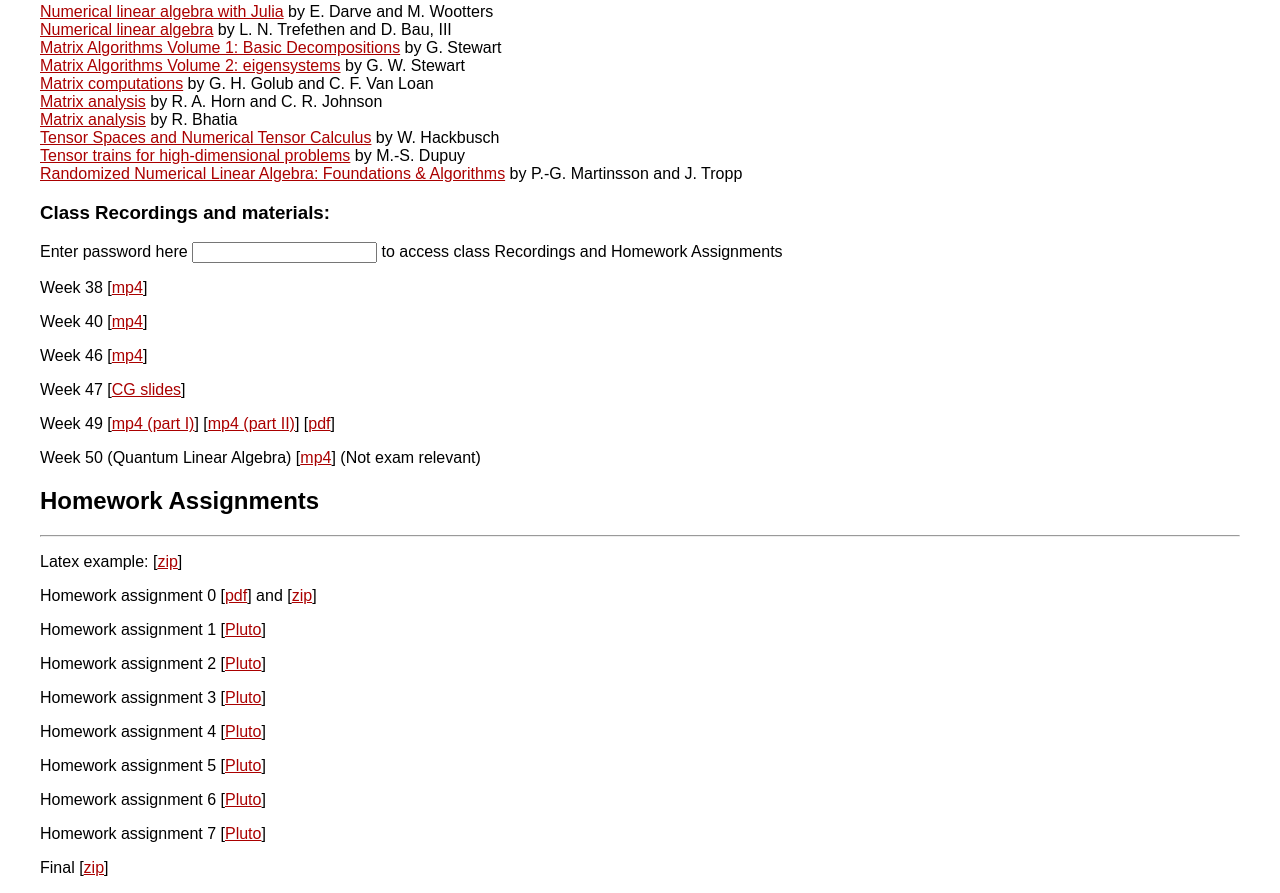
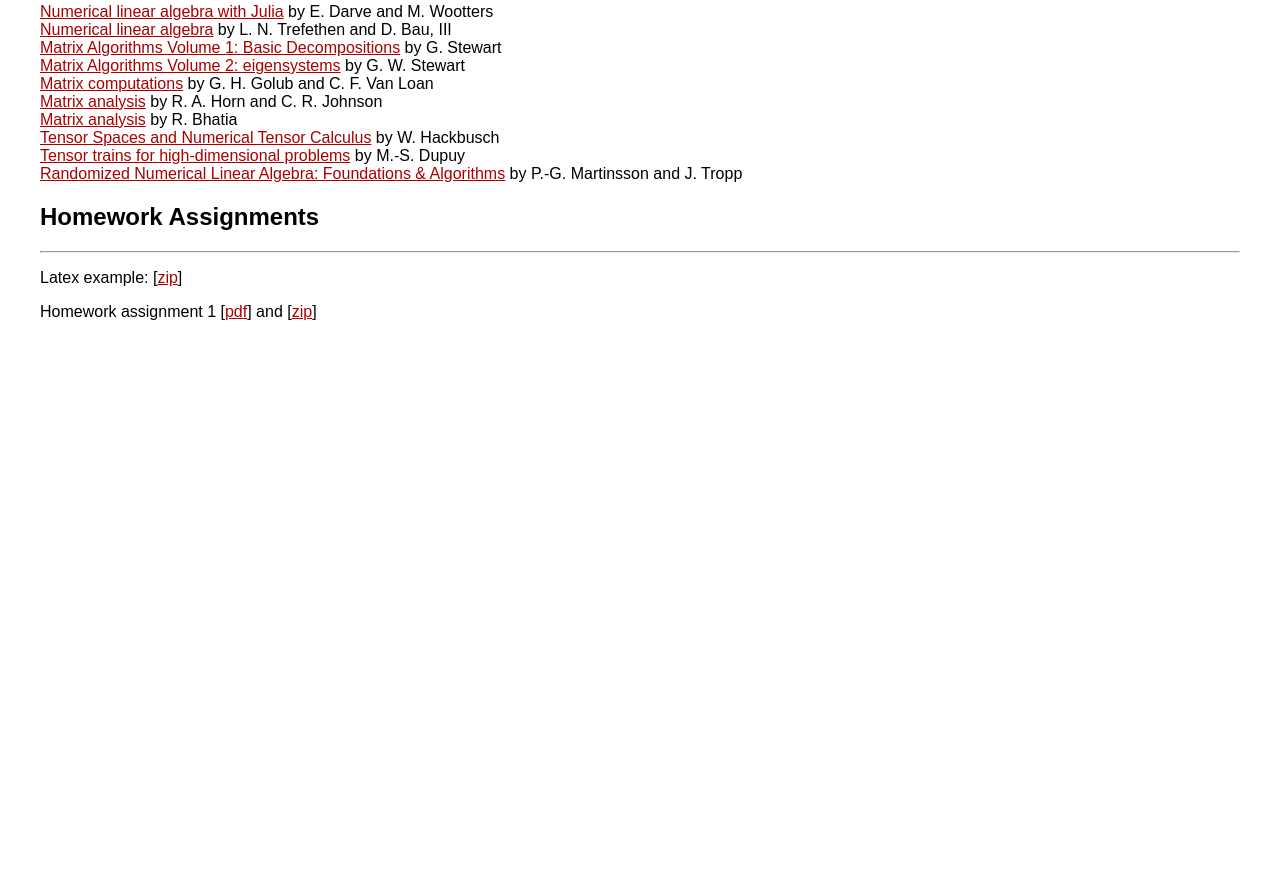
Before and after one commit to FabianFaulstich/MATH6800_2025, a plain HTML site: page index.html in a window 1280 px wide. Shown: the part 684-1577 px from the top of the page. After the commit the page ends 1021 px from the top, so only its background shows below. Drawn offline with nearby package versions, Linux system fonts and the light colour scheme.

Commit message:
initial commit

```diff
--- a/index.html
+++ b/index.html
@@ -87,7 +87,7 @@
 </p>
 
 <p>Submitty page: Numerical homework assignments are to be submitted through
-<a href="https://www.gradescope.com/courses/1105130" style="color: rgb(170, 0, 0)" target="_blank">Gradescope</a>.
+<a href="TBD" style="color: rgb(170, 0, 0)" target="_blank">Submitty</a>.
 </p>
 
 <h2>Additional resources</h2>
@@ -146,50 +146,6 @@
 
 
 
-
-
-
-<h3>Class Recordings and materials:</h3>
-
-Enter password here <input id='password' type='text'/> to access class Recordings and Homework Assignments
-
-
-<p>Week 38
-[<a class = "validate" href="documents/tull/Recording38.mp4" style="color: rgb(170, 0, 0)" oncontextmenu = "javascript:return false" target="_blank">mp4</a>]
-</p>
-
-<p>Week 40
-[<a class = "validate" href="documents/tull/Recording40.mp4" style="color: rgb(170, 0, 0)" oncontextmenu = "javascript:return false" target="_blank">mp4</a>]
-</p>
-
-<p>Week 46
-[<a class = "validate" href="documents/tull/Recording46.zip" style="color: rgb(170, 0, 0)" oncontextmenu = "javascript:return false" target="_blank">mp4</a>]
-</p>
-
-
-<p>Week 47
-[<a class = "validate" href="documents/tull/SlidesCG.pdf" style="color: rgb(170, 0, 0)" oncontextmenu = "javascript:return false" target="_blank">CG slides</a>]
-</p>
-
-
-<p>Week 49
-[<a class = "validate" href="documents/tull/Recording49.zip" style="color: rgb(170, 0, 0)" oncontextmenu = "javascript:return false" target="_blank">mp4 (part I)</a>]
-[<a class = "validate" href="documents/tull/Recording491.zip" style="color: rgb(170, 0, 0)" oncontextmenu = "javascript:return false" target="_blank">mp4 (part II)</a>]
-
-[<a class = "validate" href="documents/tull/Revision.pdf" style="color: rgb(170, 0, 0)" oncontextmenu = "javascript:return false" target="_blank">pdf</a>]
-</p>
-
-
-<p>Week 50 (Quantum Linear Algebra)
-[<a class = "validate" href="documents/tull/Recording50.zip" style="color: rgb(170, 0, 0)" oncontextmenu = "javascript:return false" target="_blank">mp4</a>] (Not exam relevant)
-</p>
-
-
-
-
-
-
-
 <h2>Homework Assignments</h2>
 <hr style="width:100%;text-align:left;margin-left:0">
 
@@ -198,48 +154,11 @@
 Latex example: [<a class = "validate" href="documents/HA/sample.zip" style="color: rgb(170, 0, 0)" oncontextmenu = "javascript:return false" target="_blank">zip</a>]
 </p>
 
-<p>Homework assignment 0
-[<a class = "validate" href="documents/HA/HA0/HA0.pdf" style="color: rgb(170, 0, 0)" oncontextmenu = "javascript:return false" target="_blank">pdf</a>]
+<p>Homework assignment 1
+[<a class = "validate" href="documents/HA/HA1/HA1.pdf" style="color: rgb(170, 0, 0)" oncontextmenu = "javascript:return false" target="_blank">pdf</a>]
  and
-[<a class = "validate" href="documents/HA/HA0.zip" style="color: rgb(170, 0, 0)" oncontextmenu = "javascript:return false" target="_blank">zip</a>]
+[<a class = "validate" href="documents/HA/HA1.zip" style="color: rgb(170, 0, 0)" oncontextmenu = "javascript:return false" target="_blank">zip</a>]
 </p>
-
-<p>Homework assignment 1
-[<a class = "validate" href="documents/HA/HA1/HA1.jl" style="color: rgb(170, 0, 0)" oncontextmenu = "javascript:return false" target="_blank">Pluto</a>]
-</p>
-
-<p>Homework assignment 2
-[<a class = "validate" href="documents/HA/HA2/HA2.jl" style="color: rgb(170, 0, 0)" oncontextmenu = "javascript:return false" target="_blank">Pluto</a>]
-</p>
-
-<p>Homework assignment 3
-[<a class = "validate" href="documents/HA/HA3/HA3.jl" style="color: rgb(170, 0, 0)" oncontextmenu = "javascript:return false" target="_blank">Pluto</a>]
-</p>
-
-
-<p>Homework assignment 4
-[<a class = "validate" href="documents/HA/HA4/HA4.jl" style="color: rgb(170, 0, 0)" oncontextmenu = "javascript:return false" target="_blank">Pluto</a>]
-</p>
-
-<p>Homework assignment 5
-[<a class = "validate" href="documents/HA/HA5/HA5.jl" style="color: rgb(170, 0, 0)" oncontextmenu = "javascript:return false" target="_blank">Pluto</a>]
-</p>
-
-<p>Homework assignment 6
-[<a class = "validate" href="documents/HA/HA6/HA6.jl" style="color: rgb(170, 0, 0)" oncontextmenu = "javascript:return false" target="_blank">Pluto</a>]
-</p>
-
-<p>Homework assignment 7
-[<a class = "validate" href="documents/HA/HA7/HA7.jl" style="color: rgb(170, 0, 0)" oncontextmenu = "javascript:return false" target="_blank">Pluto</a>]
-</p>
-
-<p>Final
-[<a class = "validate" href="documents/final.zip" style="color: rgb(170, 0, 0)" oncontextmenu = "javascript:return false" target="_blank">zip</a>]
-</p>
-
-
-
-
 
 
 </div>
```
Also changed, not shown: 11 other files.
